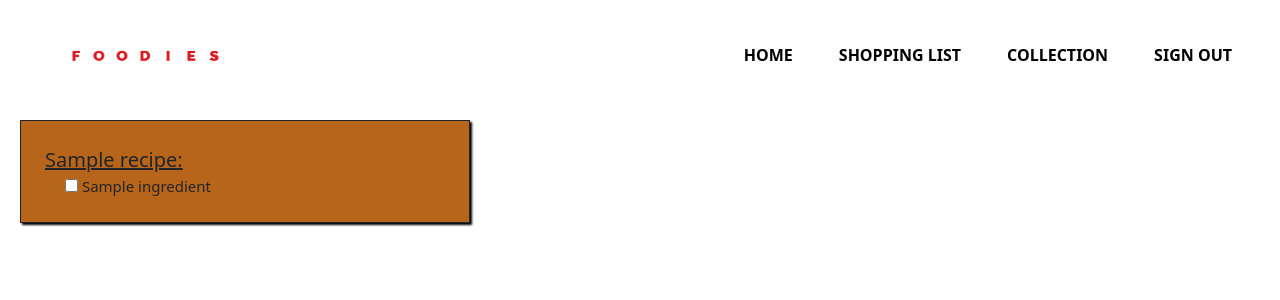
After one commit to Shahabr99/Foodies, a Flask app: template templates/shoppinglist.html in a window 1280 px wide. The commit adds this page. Shown: the top 300 px of the page. Run offline with Flask 3, Linux system fonts and the light colour scheme; the template is opened without the code that fills it: values that come from a table or form of the project are taken from there, others are empty; tables that the repository leaves empty hold one stand-in row (values such as "Sample post"); parts of the project's set-up code (start-up, migrations or seed data) failed here and were passed over.

Commit message:
working on JS for shopping list

```diff
--- a/app.py
+++ b/app.py
@@ -192,6 +192,14 @@ def show_collection():
     return render_template('collection.html', recipes=recipes)
 
 
+@app.route('/shoppinglist')
+def show_list():
+    """Creates a list of items to but for a recipe"""
+    recipes = g.user.recipes;
+
+    return render_template('shoppinglist.html', recipes=recipes)
+
+
 
 @app.route('/recipe/<int:id>/delete')
 def delete_recipe(id):
--- a/static/app.css
+++ b/static/app.css
@@ -427,3 +475,28 @@ ul li a:active {
   background-repeat: no-repeat;
   background-position: center;
 }
+
+/************************ */
+/***** Shopping list *****/
+/*************************/
+
+.list-container {
+  display: flex;
+}
+
+.list-card {
+  width: 45rem;
+  padding: 2.4rem;
+  box-shadow: 2px 2px 2px #000;
+  border: 1px solid;
+  background-color: #b8651c;
+}
+
+.recipe-name {
+  list-style: none;
+  text-decoration: underline;
+}
+
+.shopping-list {
+  list-style: none;
+}
--- a/templates/collection.html
+++ b/templates/collection.html
@@ -25,7 +25,7 @@ endblock %} {% block content %}
   <div class="stored-illustration"></div>
   <div class="saved-recipes">
     {% for recipe in recipes %}
-    <div class="card recipe_card" style="width: 20rem; height: 22rem">
+    <div class="card recipe_card" style="width: 20rem; height: 25rem">
       <img src="{{recipe.image}}" class="card-img-top" alt="..." />
       <div class="card-container card-body">
         <h5 class="card-title">{{recipe.title}}</h5>
--- /dev/null
+++ b/templates/shoppinglist.html
@@ -0,0 +1,41 @@
+{% extends 'base.html' %} {% block title %}Shopping List{% endblock %} {% block
+content %}
+<nav class="navbar">
+  <ul>
+    <li>
+      <a href=""
+        ><img
+          class="logo"
+          src="/static/images/Foodies-logos_transparent.png"
+          alt="Foodies Logo"
+      /></a>
+    </li>
+  </ul>
+  <ul class="navigation">
+    <li><a href="/">Home</a></li>
+    <li><a href="/shoppinglist">Shopping List</a></li>
+    <li><a href="/collection">Collection</a></li>
+    <li><a href="/signout">Sign out</a></li>
+  </ul>
+</nav>
+<div>
+  <div></div>
+  <div class="list-container">
+    {% for recipe in recipes %}
+    <ul>
+      <div class="list-card">
+        <li class="recipe-name fs-2">{{recipe.title}}:</li>
+        <ul>
+          {% for ingredient in recipe.ingredients %}
+          <li class="shopping-list fs-4">
+            <input type="checkbox" name="tobuy" /> {{ingredient.name}}
+          </li>
+          {% endfor %}
+        </ul>
+      </div>
+    </ul>
+    {% endfor %}
+  </div>
+</div>
+
+{% endblock %}
--- a/templates/signup.html
+++ b/templates/signup.html
@@ -18,6 +18,7 @@
       </div>
       {% endfor %}
       <button type="submit" class="submit-btn">Submit</button>
+      <a href="/signin" class="login-btn">Sign in</a>
     </form>
   </div>
   <div class="side-image"></div>
--- a/templates/user.html
+++ b/templates/user.html
@@ -37,7 +37,7 @@
       </ul>
       <ul class="navigation">
         <li><a href="/">Home</a></li>
-        <li><a href="/signup">Shopping List</a></li>
+        <li><a href="/shoppinglist">Shopping List</a></li>
         <li><a href="/collection">Collection</a></li>
         <li><a href="/signout">Sign out</a></li>
       </ul>
```
Also changed, not shown: other parts of static/app.css (+49 -1 lines), templates/recipe.html (+6 -3 lines), static/images/shoppinglist.jpg (added).
